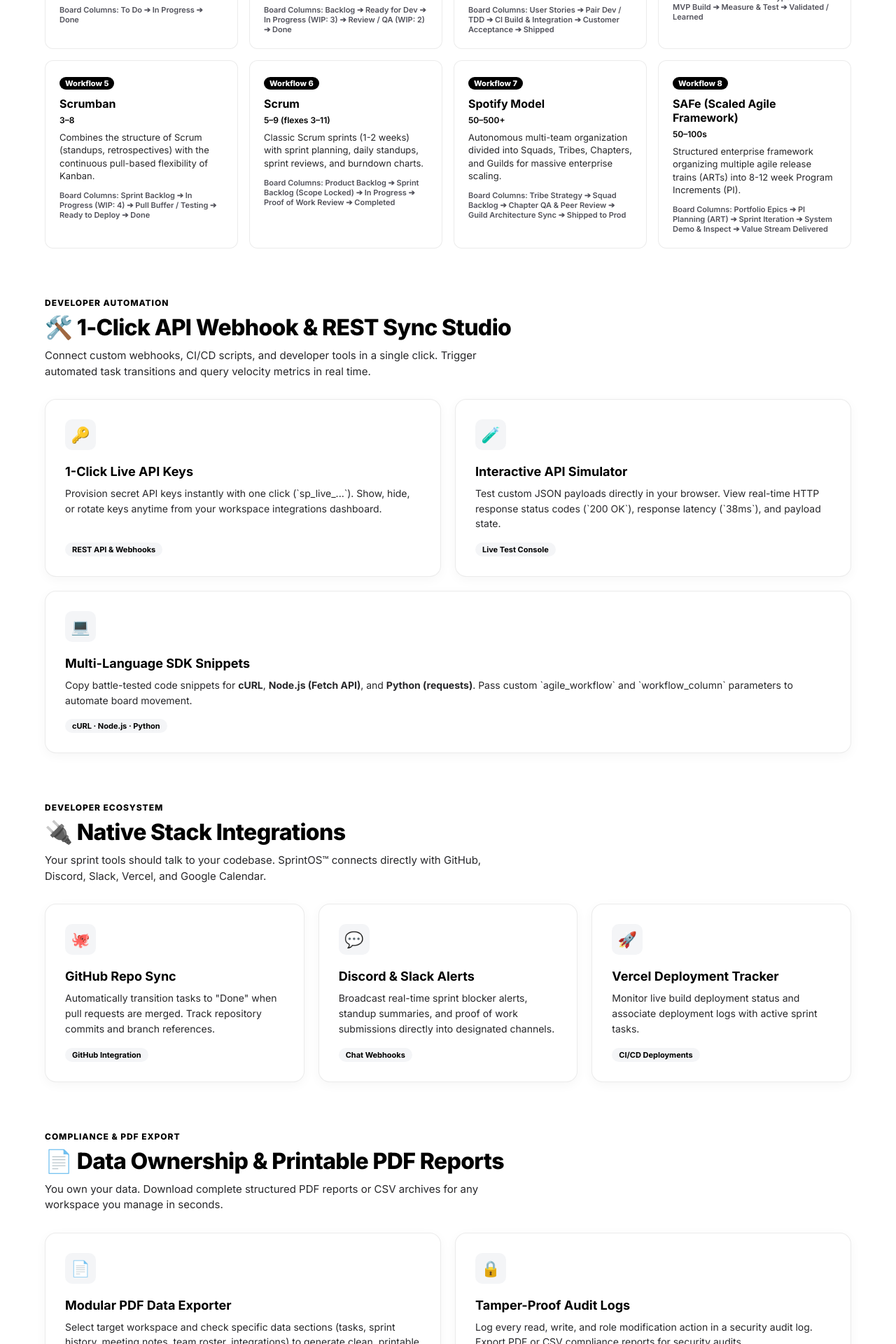
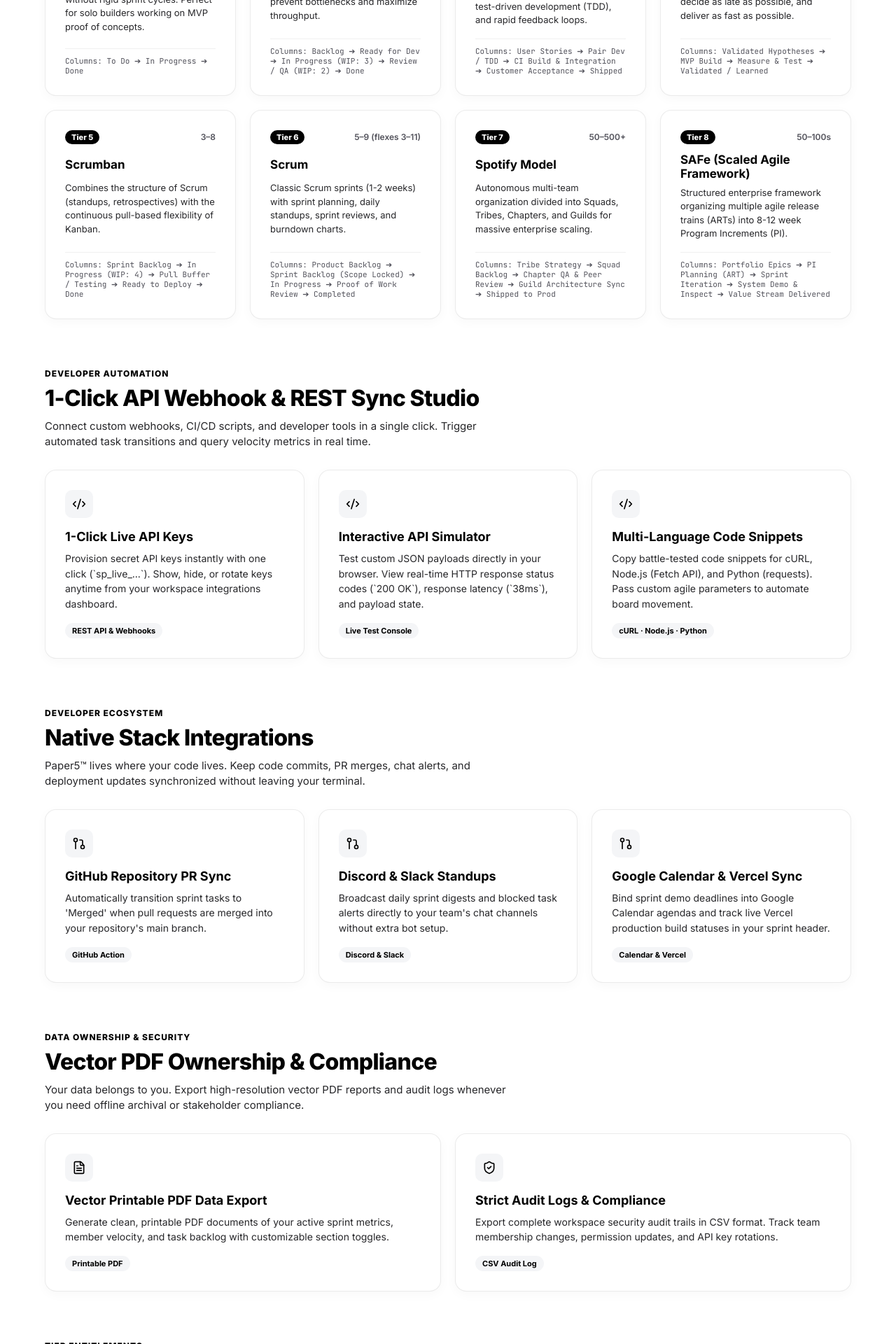
Before and after one commit to erharsh237/paper5, a React (Vite) app: page /features in a window 1280 px wide. Shown: the part 880-2800 px from the top of the page at 70% size. Built offline with nearby package versions, Linux system fonts and the light colour scheme; no server answers.

Commit message:
refactor: Replace bento grid with ultra-clean linear card grids on Features page

```diff
--- a/src/pages/Features.css
+++ b/src/pages/Features.css
@@ -1,4 +1,4 @@
-/* Features Page Stylesheet - SprintOS by Paper5 (Strict Black, White & Gray Theme) */
+/* Features Page Stylesheet - Ultra-Clean Linear Layout (Strict Black, White & Neutral Gray) */
 
 .features-hero {
   padding: 100px 24px 60px 24px;
@@ -75,20 +75,26 @@
   line-height: 1.5;
 }
 
-/* Bento Cards Layout */
-.features-bento-grid {
+/* Clean Feature Card Grids */
+.workflows-clean-grid {
   display: grid;
-  grid-template-columns: repeat(12, 1fr);
+  grid-template-columns: repeat(4, 1fr);
   gap: 20px;
 }
 
-/* Bento Tile Span Classes */
-.bento-tile-12 { grid-column: span 12; }
-.bento-tile-8  { grid-column: span 8; }
-.bento-tile-6  { grid-column: span 6; }
-.bento-tile-4  { grid-column: span 4; }
+.clean-three-grid {
+  display: grid;
+  grid-template-columns: repeat(3, 1fr);
+  gap: 20px;
+}
 
-.feature-card {
+.clean-two-grid {
+  display: grid;
+  grid-template-columns: repeat(2, 1fr);
+  gap: 20px;
+}
+
+.clean-feature-card {
   background: #ffffff;
   border: 1px solid rgba(0, 0, 0, 0.08);
   border-radius: 16px;
@@ -96,47 +102,45 @@
   display: flex;
   flex-direction: column;
   justify-content: space-between;
-  box-shadow: 0 4px 16px rgba(0, 0, 0, 0.04);
+  box-shadow: 0 4px 16px rgba(0, 0, 0, 0.03);
   transition: transform 0.25s ease, box-shadow 0.25s ease, border-color 0.25s ease;
 }
 
-.feature-card:hover {
+.clean-feature-card:hover {
   transform: translateY(-3px);
   border-color: #000000;
   box-shadow: 0 12px 28px rgba(0, 0, 0, 0.08);
 }
 
-.feature-card-icon {
-  width: 44px;
-  height: 44px;
+.clean-card-icon {
+  width: 40px;
+  height: 40px;
   border-radius: 10px;
   background: #f4f5f7;
   color: #000000;
   display: flex;
   align-items: center;
   justify-content: center;
-  font-size: 22px;
-  margin-bottom: 20px;
+  margin-bottom: 16px;
 }
 
-.feature-card-title {
+.clean-card-title {
   font-size: 18px;
   font-weight: 700;
   color: #000000;
   margin: 0 0 10px 0;
 }
 
-.feature-card-desc {
+.clean-card-desc {
   font-size: 14px;
   color: #27272a;
   line-height: 1.55;
-  margin: 0;
+  margin: 0 0 16px 0;
 }
 
-.feature-card-badge {
+.clean-card-tag {
   display: inline-block;
-  margin-top: 16px;
-  padding: 3px 10px;
+  padding: 4px 10px;
   background: #f4f5f7;
   color: #000000;
   border-radius: 100px;
@@ -145,35 +149,13 @@
   width: fit-content;
 }
 
-/* Agile Workflows Grid */
-.workflows-grid {
-  display: grid;
-  grid-template-columns: repeat(auto-fit, minmax(260px, 1fr));
-  gap: 16px;
-}
-
-.workflow-pill-card {
-  background: #ffffff;
-  border: 1px solid rgba(0, 0, 0, 0.08);
-  border-radius: 12px;
-  padding: 20px;
-  transition: transform 0.2s ease, border-color 0.2s ease;
-}
-
-.workflow-pill-card:hover {
-  transform: translateY(-2px);
-  border-color: #000000;
-}
-
-.workflow-num {
+.workflow-badge {
   font-size: 11px;
   font-weight: 800;
   color: #ffffff;
   background: #000000;
-  padding: 2px 8px;
+  padding: 3px 9px;
   border-radius: 100px;
-  display: inline-block;
-  margin-bottom: 10px;
 }
 
 /* Feature Comparison Table */
@@ -215,11 +197,16 @@
 }
 
 /* Responsive Rules */
-@media (max-width: 900px) {
+@media (max-width: 1024px) {
+  .workflows-clean-grid { grid-template-columns: repeat(2, 1fr); }
+  .clean-three-grid { grid-template-columns: repeat(2, 1fr); }
+}
+
+@media (max-width: 768px) {
   .features-title { font-size: 38px; }
   .features-subtitle { font-size: 16px; }
   .feature-category-title { font-size: 26px; }
-  .bento-tile-12, .bento-tile-8, .bento-tile-6, .bento-tile-4 {
-    grid-column: span 12;
-  }
+  .workflows-clean-grid { grid-template-columns: 1fr; }
+  .clean-three-grid { grid-template-columns: 1fr; }
+  .clean-two-grid { grid-template-columns: 1fr; }
 }
--- a/src/pages/Features.jsx
+++ b/src/pages/Features.jsx
@@ -3,6 +3,7 @@ import { useNavigate } from 'react-router-dom'
 import MarketingLayout from '../components/MarketingLayout'
 import SEOHead from '../components/SEOHead'
 import { WORKFLOWS } from '../lib/workflows'
+import { Layers, Code2, GitPullRequest, FileText, CheckCircle2, ShieldCheck } from 'lucide-react'
 import './Features.css'
 
 export default function Features() {
@@ -22,14 +23,14 @@ export default function Features() {
           Architected for High-Velocity Engineering Teams.
         </h1>
         <p className="features-subtitle">
-          Eliminate administrative friction. SprintOS™ unites 8-tier Agile methodologies, 1-Click API automation, live stack integrations, and PDF data ownership in a single platform.
+          Eliminate administrative friction. SprintOS™ unites 8-tier Agile methodologies, 1-Click API automation, live stack integrations, and PDF data ownership in a single minimalist platform.
         </p>
         <div className="features-hero-actions">
-          <button className="btn-primary" style={{ padding: '12px 24px', fontSize: '15px' }} onClick={() => navigate('/signup')}>
+          <button className="btn-primary" style={{ padding: '12px 28px', fontSize: '15px' }} onClick={() => navigate('/signup')}>
             🚀 Start Free Workspace
           </button>
-          <button className="btn-ghost" style={{ padding: '12px 24px', fontSize: '15px' }} onClick={() => navigate('/product-integrations')}>
-            ⚡ Explore 1-Click API Studio
+          <button className="btn-ghost" style={{ padding: '12px 28px', fontSize: '15px' }} onClick={() => navigate('/product-integrations')}>
+            ⚡ Explore Integrations
           </button>
         </div>
       </section>
@@ -39,27 +40,27 @@ export default function Features() {
         <section className="feature-category">
           <div className="feature-category-header">
             <span className="feature-category-tag">Methodology Engine</span>
-            <h2 className="feature-category-title">⚡ 8-Tier Agile Workflow Alignment</h2>
+            <h2 className="feature-category-title">8-Tier Agile Workflow Alignment</h2>
             <p className="feature-category-desc">
-              Every team grows differently. SprintOS™ dynamically aligns your board workflow based on team size—from solo founders up to 500+ developer enterprise tribes.
+              SprintOS™ dynamically aligns your board columns based on team size—from solo indie founders up to 500+ developer enterprise tribes.
             </p>
           </div>
 
-          <div className="workflows-grid">
+          <div className="workflows-clean-grid">
             {WORKFLOWS.map((wf) => (
-              <div key={wf.id} className="workflow-pill-card">
-                <span className="workflow-num">Workflow {wf.num}</span>
-                <h3 style={{ fontSize: '16px', fontWeight: 700, margin: '0 0 6px 0', color: 'var(--text-primary)' }}>
+              <div key={wf.id} className="clean-feature-card">
+                <div style={{ display: 'flex', alignItems: 'center', justifyContent: 'space-between', marginBottom: '12px' }}>
+                  <span className="workflow-badge">Tier {wf.num}</span>
+                  <span style={{ fontSize: '12px', fontWeight: 600, color: '#52525b' }}>{wf.teamSizeLabel}</span>
+                </div>
+                <h3 style={{ fontSize: '17px', fontWeight: 700, margin: '0 0 8px 0', color: '#000000' }}>
                   {wf.name}
                 </h3>
-                <div style={{ fontSize: '12px', fontWeight: 600, color: 'var(--accent)', marginBottom: '8px' }}>
-                  {wf.teamSizeLabel}
-                </div>
-                <p style={{ fontSize: '13px', color: 'var(--text-secondary)', lineHeight: 1.4, margin: '0 0 12px 0' }}>
+                <p style={{ fontSize: '13px', color: '#27272a', lineHeight: 1.5, margin: '0 0 16px 0' }}>
                   {wf.description}
                 </p>
-                <div style={{ fontSize: '11px', color: 'var(--text-tertiary)', fontWeight: 600 }}>
-                  Board Columns: {wf.columns.map(c => c.title).join(' ➔ ')}
+                <div style={{ fontSize: '11px', color: '#52525b', fontFamily: 'var(--mono)', borderTop: '1px solid rgba(0,0,0,0.06)', paddingTop: '10px' }}>
+                  Columns: {wf.columns.map(c => c.title).join(' ➔ ')}
                 </div>
               </div>
             ))}
@@ -70,44 +71,38 @@ export default function Features() {
         <section className="feature-category">
           <div className="feature-category-header">
             <span className="feature-category-tag">Developer Automation</span>
-            <h2 className="feature-category-title">🛠️ 1-Click API Webhook & REST Sync Studio</h2>
+            <h2 className="feature-category-title">1-Click API Webhook & REST Sync Studio</h2>
             <p className="feature-category-desc">
               Connect custom webhooks, CI/CD scripts, and developer tools in a single click. Trigger automated task transitions and query velocity metrics in real time.
             </p>
           </div>
 
-          <div className="features-bento-grid">
-            <div className="feature-card bento-tile-6">
-              <div>
-                <div className="feature-card-icon">🔑</div>
-                <h3 className="feature-card-title">1-Click Live API Keys</h3>
-                <p className="feature-card-desc">
+          <div className="clean-three-grid">
+            <div className="clean-feature-card">
+              <div className="clean-card-icon"><Code2 size={20} /></div>
+              <h3 className="clean-card-title">1-Click Live API Keys</h3>
+              <p className="clean-card-desc">
                 Provision secret API keys instantly with one click (`sp_live_...`). Show, hide, or rotate keys anytime from your workspace integrations dashboard.
               </p>
-              </div>
-              <span className="feature-card-badge">REST API & Webhooks</span>
+              <span className="clean-card-tag">REST API & Webhooks</span>
             </div>
 
-            <div className="feature-card bento-tile-6">
-              <div>
-                <div className="feature-card-icon">🧪</div>
-                <h3 className="feature-card-title">Interactive API Simulator</h3>
-                <p className="feature-card-desc">
+            <div className="clean-feature-card">
+              <div className="clean-card-icon"><Code2 size={20} /></div>
+              <h3 className="clean-card-title">Interactive API Simulator</h3>
+              <p className="clean-card-desc">
                 Test custom JSON payloads directly in your browser. View real-time HTTP response status codes (`200 OK`), response latency (`38ms`), and payload state.
               </p>
-              </div>
-              <span className="feature-card-badge">Live Test Console</span>
+              <span className="clean-card-tag">Live Test Console</span>
             </div>
 
-            <div className="feature-card bento-tile-12">
-              <div>
-                <div className="feature-card-icon">💻</div>
-                <h3 className="feature-card-title">Multi-Language SDK Snippets</h3>
-                <p className="feature-card-desc">
-                  Copy battle-tested code snippets for <strong>cURL</strong>, <strong>Node.js (Fetch API)</strong>, and <strong>Python (requests)</strong>. Pass custom `agile_workflow` and `workflow_column` parameters to automate board movement.
+            <div className="clean-feature-card">
+              <div className="clean-card-icon"><Code2 size={20} /></div>
+              <h3 className="clean-card-title">Multi-Language Code Snippets</h3>
+              <p className="clean-card-desc">
+                Copy battle-tested code snippets for cURL, Node.js (Fetch API), and Python (requests). Pass custom agile parameters to automate board movement.
               </p>
-              </div>
-              <span className="feature-card-badge">cURL · Node.js · Python</span>
+              <span className="clean-card-tag">cURL · Node.js · Python</span>
             </div>
           </div>
         </section>
@@ -116,130 +111,129 @@ export default function Features() {
         <section className="feature-category">
           <div className="feature-category-header">
             <span className="feature-category-tag">Developer Ecosystem</span>
-            <h2 className="feature-category-title">🔌 Native Stack Integrations</h2>
+            <h2 className="feature-category-title">Native Stack Integrations</h2>
             <p className="feature-category-desc">
-              Your sprint tools should talk to your codebase. SprintOS™ connects directly with GitHub, Discord, Slack, Vercel, and Google Calendar.
+              Paper5™ lives where your code lives. Keep code commits, PR merges, chat alerts, and deployment updates synchronized without leaving your terminal.
             </p>
           </div>
 
-          <div className="features-bento-grid">
-            <div className="feature-card bento-tile-4">
-              <div>
-                <div className="feature-card-icon">🐙</div>
-                <h3 className="feature-card-title">GitHub Repo Sync</h3>
-                <p className="feature-card-desc">
-                  Automatically transition tasks to "Done" when pull requests are merged. Track repository commits and branch references.
+          <div className="clean-three-grid">
+            <div className="clean-feature-card">
+              <div className="clean-card-icon"><GitPullRequest size={20} /></div>
+              <h3 className="clean-card-title">GitHub Repository PR Sync</h3>
+              <p className="clean-card-desc">
+                Automatically transition sprint tasks to 'Merged' when pull requests are merged into your repository's main branch.
               </p>
-              </div>
-              <span className="feature-card-badge">GitHub Integration</span>
+              <span className="clean-card-tag">GitHub Action</span>
             </div>
 
-            <div className="feature-card bento-tile-4">
-              <div>
-                <div className="feature-card-icon">💬</div>
-                <h3 className="feature-card-title">Discord & Slack Alerts</h3>
-                <p className="feature-card-desc">
-                  Broadcast real-time sprint blocker alerts, standup summaries, and proof of work submissions directly into designated channels.
+            <div className="clean-feature-card">
+              <div className="clean-card-icon"><GitPullRequest size={20} /></div>
+              <h3 className="clean-card-title">Discord & Slack Standups</h3>
+              <p className="clean-card-desc">
+                Broadcast daily sprint digests and blocked task alerts directly to your team's chat channels without extra bot setup.
               </p>
-              </div>
-              <span className="feature-card-badge">Chat Webhooks</span>
+              <span className="clean-card-tag">Discord & Slack</span>
             </div>
 
-            <div className="feature-card bento-tile-4">
-              <div>
-                <div className="feature-card-icon">🚀</div>
-                <h3 className="feature-card-title">Vercel Deployment Tracker</h3>
-                <p className="feature-card-desc">
-                  Monitor live build deployment status and associate deployment logs with active sprint tasks.
+            <div className="clean-feature-card">
+              <div className="clean-card-icon"><GitPullRequest size={20} /></div>
+              <h3 className="clean-card-title">Google Calendar & Vercel Sync</h3>
+              <p className="clean-card-desc">
+                Bind sprint demo deadlines into Google Calendar agendas and track live Vercel production build statuses in your sprint header.
               </p>
-              </div>
-              <span className="feature-card-badge">CI/CD Deployments</span>
+              <span className="clean-card-tag">Calendar & Vercel</span>
             </div>
           </div>
         </section>
 
-        {/* Category 4: Data Ownership & Security */}
+        {/* Category 4: PDF Ownership & Compliance */}
         <section className="feature-category">
           <div className="feature-category-header">
-            <span className="feature-category-tag">Compliance & PDF Export</span>
-            <h2 className="feature-category-title">📄 Data Ownership & Printable PDF Reports</h2>
+            <span className="feature-category-tag">Data Ownership & Security</span>
+            <h2 className="feature-category-title">Vector PDF Ownership & Compliance</h2>
             <p className="feature-category-desc">
-              You own your data. Download complete structured PDF reports or CSV archives for any workspace you manage in seconds.
+              Your data belongs to you. Export high-resolution vector PDF reports and audit logs whenever you need offline archival or stakeholder compliance.
             </p>
           </div>
 
-          <div className="features-bento-grid">
-            <div className="feature-card bento-tile-6">
-              <div>
-                <div className="feature-card-icon">📄</div>
-                <h3 className="feature-card-title">Modular PDF Data Exporter</h3>
-                <p className="feature-card-desc">
-                  Select target workspace and check specific data sections (tasks, sprint history, meeting notes, team roster, integrations) to generate clean, printable vector PDF documents.
+          <div className="clean-two-grid">
+            <div className="clean-feature-card">
+              <div className="clean-card-icon"><FileText size={20} /></div>
+              <h3 className="clean-card-title">Vector Printable PDF Data Export</h3>
+              <p className="clean-card-desc">
+                Generate clean, printable PDF documents of your active sprint metrics, member velocity, and task backlog with customizable section toggles.
               </p>
-              </div>
-              <span className="feature-card-badge">Printable PDF & JSON</span>
+              <span className="clean-card-tag">Printable PDF</span>
             </div>
 
-            <div className="feature-card bento-tile-6">
-              <div>
-                <div className="feature-card-icon">🔒</div>
-                <h3 className="feature-card-title">Tamper-Proof Audit Logs</h3>
-                <p className="feature-card-desc">
-                  Log every read, write, and role modification action in a security audit log. Export PDF or CSV compliance reports for security audits.
+            <div className="clean-feature-card">
+              <div className="clean-card-icon"><ShieldCheck size={20} /></div>
+              <h3 className="clean-card-title">Strict Audit Logs & Compliance</h3>
+              <p className="clean-card-desc">
+                Export complete workspace security audit trails in CSV format. Track team membership changes, permission updates, and API key rotations.
               </p>
-              </div>
-              <span className="feature-card-badge">Security Audit Trail</span>
+              <span className="clean-card-tag">CSV Audit Log</span>
             </div>
           </div>
         </section>
 
-        {/* Feature Comparison Matrix */}
-        <section className="feature-category">
+        {/* Entitlements Table */}
+        <section className="feature-category" style={{ marginBottom: 0 }}>
           <div className="feature-category-header">
-            <span className="feature-category-tag">Plan Matrix</span>
-            <h2 className="feature-category-title">📊 Feature Entitlements & Pricing Breakdown</h2>
+            <span className="feature-category-tag">Tier Entitlements</span>
+            <h2 className="feature-category-title">Plan Capability Matrix</h2>
+            <p className="feature-category-desc">
+              Every plan includes full access during launch. Explore entitlement limits across plans.
+            </p>
           </div>
 
           <div className="feature-table-wrapper">
             <table className="feature-table">
               <thead>
                 <tr>
-                  <th>Feature Capability</th>
-                  <th>Starter Tier ($0)</th>
-                  <th>Team Tier ($29/mo)</th>
-                  <th>Scale Tier ($79/mo)</th>
+                  <th>Capability / Feature</th>
+                  <th>Starter</th>
+                  <th>Team (Launch Special)</th>
+                  <th>Scale (Launch Special)</th>
                 </tr>
               </thead>
               <tbody>
                 <tr>
-                  <td><strong>Team Seat Capacity</strong></td>
+                  <td><strong>Agile Workflows</strong></td>
+                  <td>2 Workflows (Ad-hoc, Kanban)</td>
+                  <td>6 Workflows (Kanban, Scrum, XP, Lean, Scrumban)</td>
+                  <td>⚡ All 8 Workflows (SAFe Enterprise)</td>
+                </tr>
+                <tr>
+                  <td><strong>Max Workspaces</strong></td>
+                  <td>1 Workspace</td>
+                  <td>5 Workspaces</td>
+                  <td>10 Workspaces</td>
+                </tr>
+                <tr>
+                  <td><strong>Team Member Seats</strong></td>
                   <td>Up to 3 Members</td>
-                  <td>Up to 15 Members</td>
+                  <td>Up to 7 Members</td>
                   <td>Unlimited Members</td>
                 </tr>
                 <tr>
-                  <td><strong>Agile Workflows Unlocked</strong></td>
-                  <td>2 Workflows (Ad-hoc, Kanban)</td>
-                  <td>6 Workflows (XP, Lean, Scrumban, Scrum)</td>
-                  <td>All 8 Workflows (Spotify & SAFe)</td>
+                  <td><strong>Stack Integrations</strong></td>
+                  <td>GitHub Sync</td>
+                  <td>GitHub & Discord</td>
+                  <td>GitHub, Discord, Slack, Calendar & Vercel</td>
                 </tr>
                 <tr>
-                  <td><strong>1-Click API Webhook Studio</strong></td>
-                  <td>Locked</td>
-                  <td>Locked</td>
-                  <td>⚡ Full Unlocked Access</td>
+                  <td><strong>1-Click API REST Studio</strong></td>
+                  <td>Read-only API</td>
+                  <td>Full API & Webhooks</td>
+                  <td>⚡ Full API, Webhooks & Simulator</td>
                 </tr>
                 <tr>
-                  <td><strong>Printable PDF Data Export</strong></td>
-                  <td>Basic JSON</td>
-                  <td>Full PDF Reports</td>
-                  <td>Full PDF & CSV Audit Reports</td>
-                </tr>
-                <tr>
-                  <td><strong>Live Stack Webhooks (GitHub, Discord)</strong></td>
-                  <td>Included</td>
-                  <td>Included</td>
-                  <td>Priority Execution</td>
+                  <td><strong>Printable PDF Export</strong></td>
+                  <td>Standard PDF</td>
+                  <td>Custom PDF Sections</td>
+                  <td>⚡ Vector PDF & CSV Security Audit Trail</td>
                 </tr>
               </tbody>
             </table>
```
Lines whose indentation alone changed are shown as unchanged.
